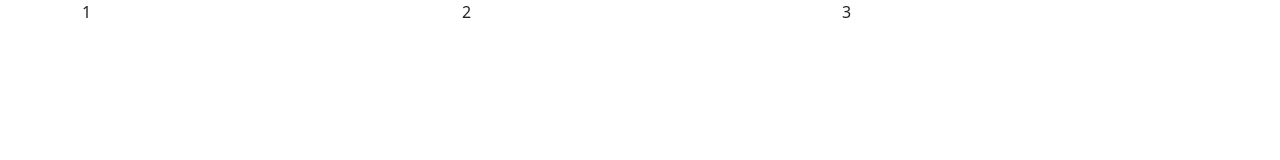
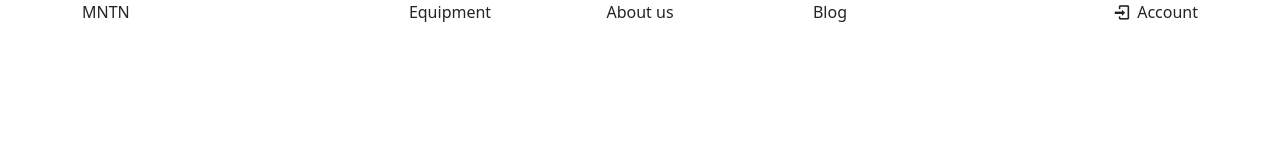
Before and after one commit to Pacman766/HikingGuide-Bootstrap, a plain HTML site: page index.html in a window 1280 px wide. Drawn offline with Linux system fonts and the light colour scheme; a web font is replaced by a local one.

Commit message:
0910 1055

```diff
--- /dev/null
+++ b/css/fontello.css
@@ -0,0 +1,57 @@
+@font-face {
+  font-family: 'fontello';
+  src: url('../font/fontello.eot?22487890');
+  src: url('../font/fontello.eot?22487890#iefix') format('embedded-opentype'),
+       url('../font/fontello.woff2?22487890') format('woff2'),
+       url('../font/fontello.woff?22487890') format('woff'),
+       url('../font/fontello.ttf?22487890') format('truetype'),
+       url('../font/fontello.svg?22487890#fontello') format('svg');
+  font-weight: normal;
+  font-style: normal;
+}
+/* Chrome hack: SVG is rendered more smooth in Windozze. 100% magic, uncomment if you need it. */
+/* Note, that will break hinting! In other OS-es font will be not as sharp as it could be */
+/*
+@media screen and (-webkit-min-device-pixel-ratio:0) {
+  @font-face {
+    font-family: 'fontello';
+    src: url('../font/fontello.svg?22487890#fontello') format('svg');
+  }
+}
+*/
+[class^="icon-"]:before, [class*=" icon-"]:before {
+  font-family: "fontello";
+  font-style: normal;
+  font-weight: normal;
+  speak: never;
+
+  display: inline-block;
+  text-decoration: inherit;
+  width: 1em;
+  margin-right: .2em;
+  text-align: center;
+  /* opacity: .8; */
+
+  /* For safety - reset parent styles, that can break glyph codes*/
+  font-variant: normal;
+  text-transform: none;
+
+  /* fix buttons height, for twitter bootstrap */
+  line-height: 1em;
+
+  /* Animation center compensation - margins should be symmetric */
+  /* remove if not needed */
+  margin-left: .2em;
+
+  /* you can be more comfortable with increased icons size */
+  /* font-size: 120%; */
+
+  /* Font smoothing. That was taken from TWBS */
+  -webkit-font-smoothing: antialiased;
+  -moz-osx-font-smoothing: grayscale;
+
+  /* Uncomment for 3D effect */
+  /* text-shadow: 1px 1px 1px rgba(127, 127, 127, 0.3); */
+}
+
+.icon-login:before { content: '\e801'; } /* '' */
--- a/css/style.css
+++ b/css/style.css
@@ -0,0 +1 @@
+@import url("https://fonts.googleapis.com/css2?family=Gentium+Book+Basic:wght@400;700&family=Roboto:wght@400;500;700&display=swap");
--- a/index.html
+++ b/index.html
@@ -5,16 +5,26 @@
     <meta http-equiv="X-UA-Compatible" content="IE=edge" />
     <meta name="viewport" content="width=device-width, initial-scale=1.0" />
     <link href="css/bootstrap.min.css" rel="stylesheet" />
+    <link rel="stylesheet" href="css/fontello.css" />
+    <link rel="shortcut icon" href="img/tree.png" type="image/x-icon" />
+    <link rel="stylesheet" href="css/style.css" />
     <title>Document</title>
   </head>
   <body>
-    <div class="container">
-      <div class="row">
-        <div class="col">1</div>
-        <div class="col">2</div>
-        <div class="col">3</div>
+    <header>
+      <div class="container">
+        <div class="row">
+          <div class="col-3 text-start">MNTN</div>
+          <div class="col-2 text-center">Equipment</div>
+          <div class="col-2 text-center">About us</div>
+          <div class="col-2 text-center">Blog</div>
+          <div class="col-3 text-end">
+            <i class="icon-login"></i>
+            Account
+          </div>
+        </div>
       </div>
-    </div>
+    </header>
 
     <script src="js/bootstrap.bundle.min.js"></script>
   </body>
```
Also changed, not shown: font/fontello.ttf (added), font/fontello.woff (added), font/fontello.woff2 (added), img/tree.png (added), 2 other files.
